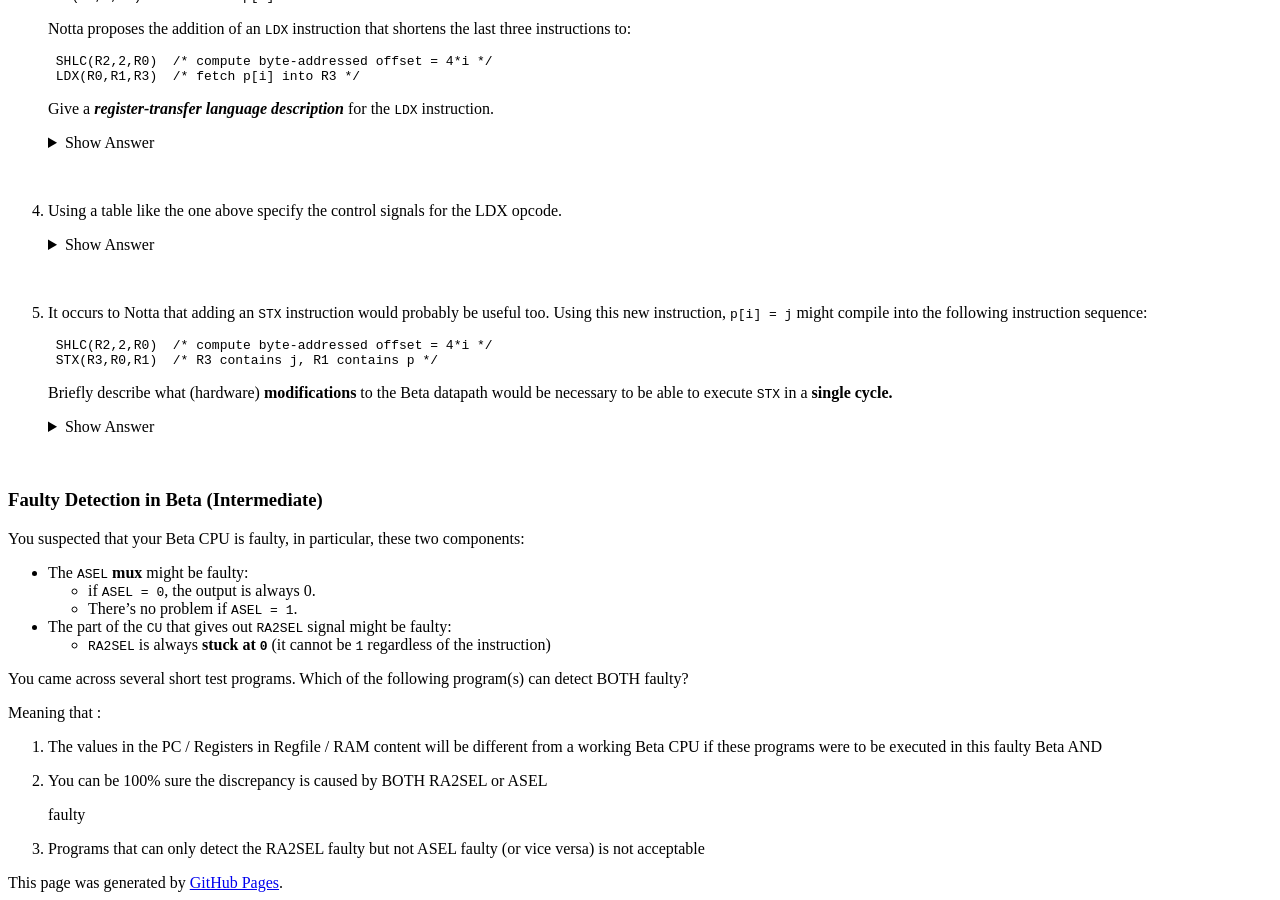
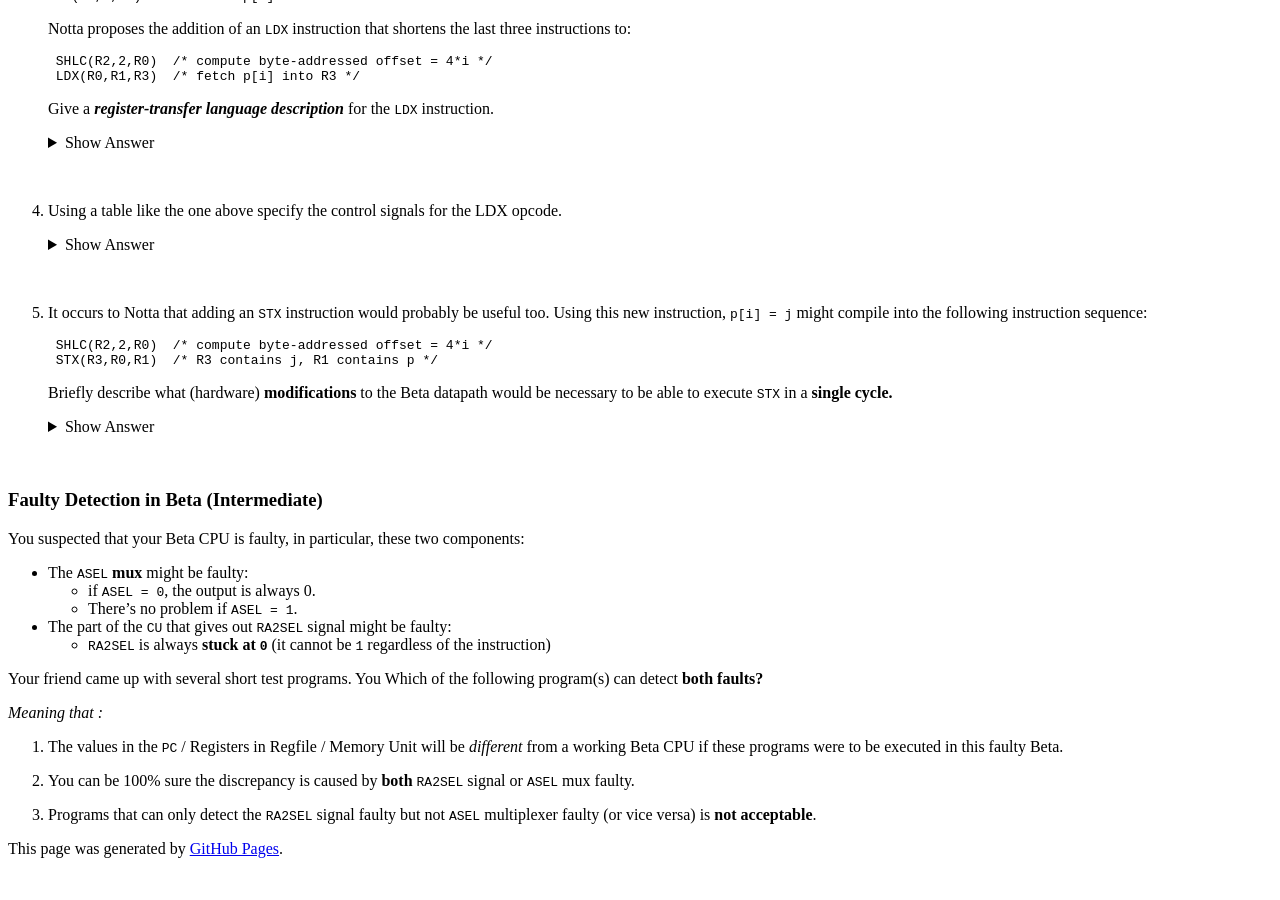
Before and after one commit to natalieagus/natalieagus.github.io, a Jekyll site: the page built from 50002/50002problem_set_5.md, in a window 1280 px wide and 900 px high, scrolled down 2874 px. Built offline with Jekyll 4.4.1, drawn with Linux system fonts in a browser that asks for light colours; formulas are drawn with MathJax 3; a script that is not in the unit is left out; the repository's description, which GitHub fills in, is left out; after the commit the page ends 3740 px from its top, so only the background shows below that.

Commit message:
50002/50002problem_set_5.md updated from https://stackedit.io/

```diff
--- a/50002/50002problem_set_5.md
+++ b/50002/50002problem_set_5.md
@@ -284,17 +284,14 @@ You suspected that your Beta CPU is faulty, in particular, these two components:
 * The part of the `CU` that gives out `RA2SEL` signal might be faulty:
 	* `RA2SEL` is always **stuck at `0`** (it cannot be `1` regardless of the instruction)
 
-You came across several short test programs. Which of the following program(s) can detect BOTH faulty?
+Your friend came up with several short test programs. You Which of the following program(s) can detect **both faults?**
 
-Meaning that :
+*Meaning that :*
+1.  The values in the `PC` / Registers in Regfile / Memory Unit will be *different* from a working Beta CPU if these programs were to be executed in this faulty Beta.
 
-1.  The values in the PC / Registers in Regfile / RAM content will be different from a working Beta CPU if these programs were to be executed in this faulty Beta AND
+2.  You can be 100% sure the discrepancy is caused by **both** `RA2SEL` signal or `ASEL` mux faulty.
 
-2.  You can be 100% sure the discrepancy is caused by BOTH RA2SEL or ASEL
-
-    faulty
-
-3.  Programs that can only detect the RA2SEL faulty but not ASEL faulty (or vice versa) is not acceptable
+3.  Programs that can only detect the `RA2SEL` signal faulty but not `ASEL` multiplexer faulty (or vice versa) is **not acceptable**.
 <!--stackedit_data:
-eyJoaXN0b3J5IjpbLTk2MzM5OTg2NCwtMTEyMDQzOTc4NV19
+eyJoaXN0b3J5IjpbMTg5MjgwNzksLTExMjA0Mzk3ODVdfQ==
 -->
```
